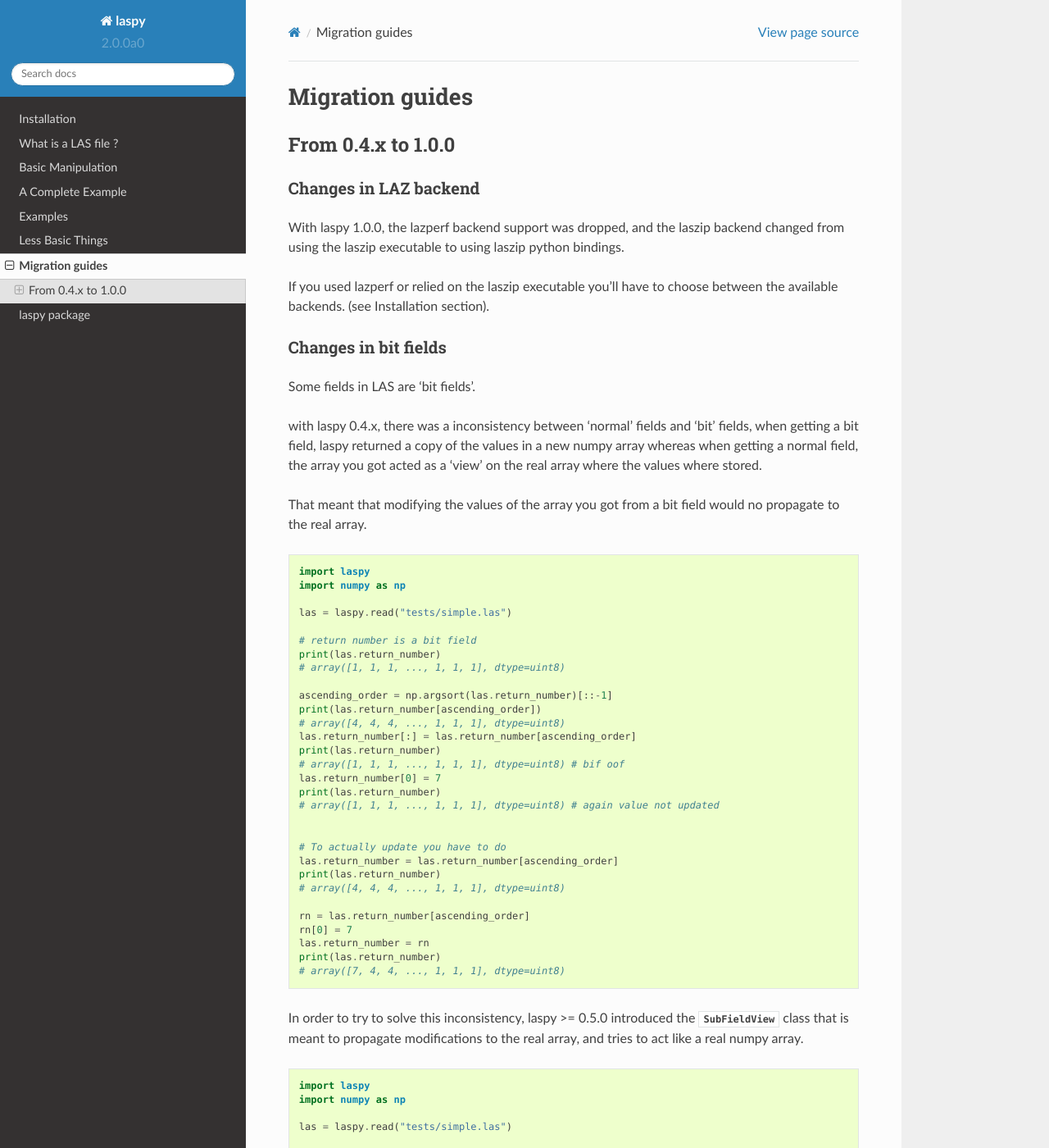
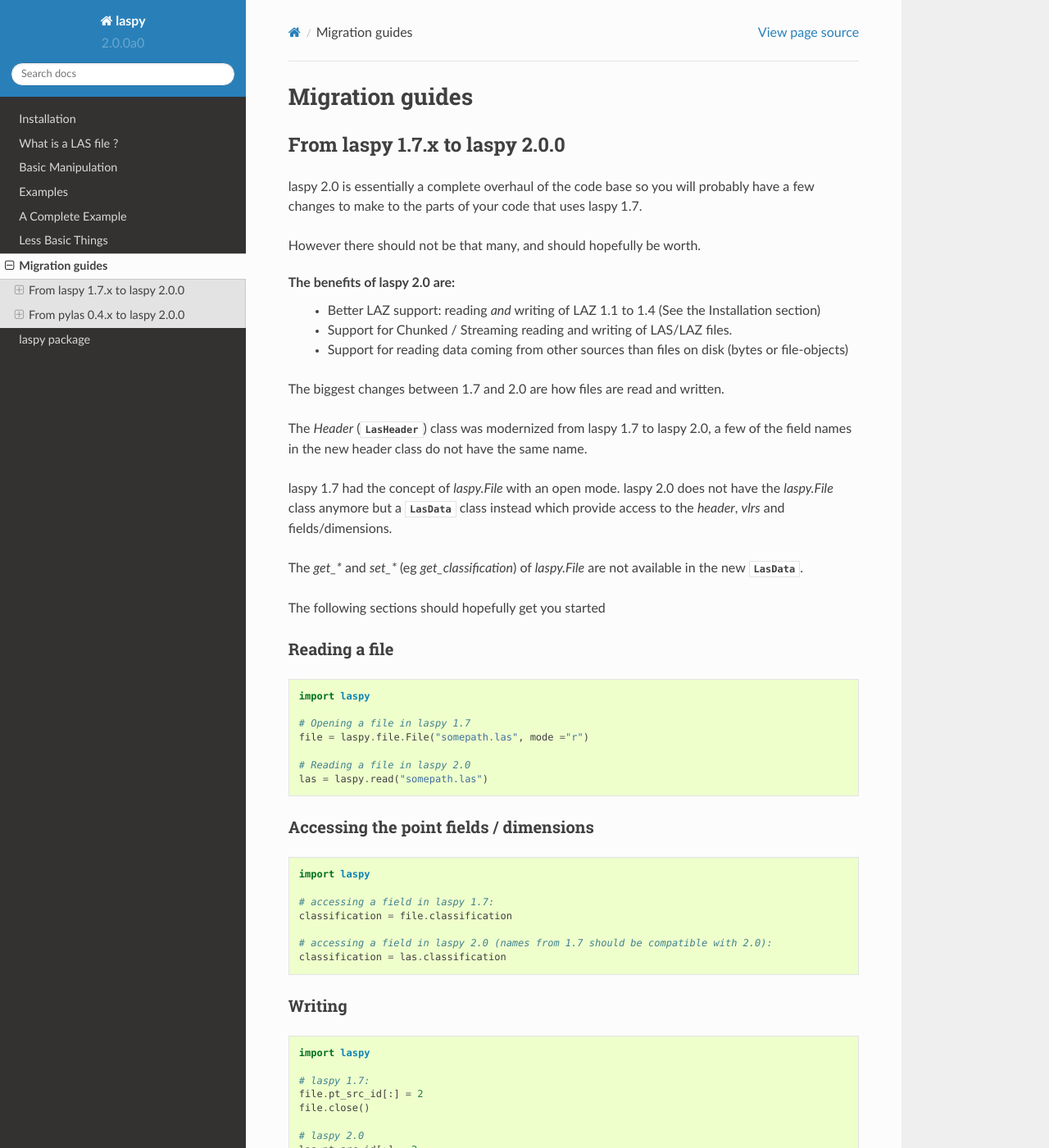
Before and after one commit to laspy/laspy, a Sphinx documentation site: the page built from docs/migration.rst, in a window 1280 px wide and 1400 px high. Shown: the whole window at 82% size. Built offline with Sphinx 7.4.7 and the Read the Docs theme 2.0.0, drawn with Linux system fonts in a browser that asks for light colours; some of the changed text lies outside the part shown.

Commit message:
Add a migration doc

```diff
--- a/docs/index.rst
+++ b/docs/index.rst
@@ -54,8 +54,8 @@
     installation
     intro
     basic
+    examples
     complete_tutorial
-    examples
     lessbasic
     migration
 
--- a/docs/migration.rst
+++ b/docs/migration.rst
@@ -1,13 +1,127 @@
 Migration guides
 ================
 
-From 0.4.x to 1.0.0
--------------------
+From laspy 1.7.x to laspy 2.0.0
+-------------------------------
+
+
+laspy 2.0 is essentially a complete overhaul of the code base so you will probably
+have a few changes to make to the parts of your code that uses laspy 1.7.
+
+However there should not be that many, and should hopefully be worth.
+
+The benefits of laspy 2.0 are:
+ - Better LAZ support: reading *and* writing of LAZ 1.1 to 1.4 (See the Installation section)
+ - Support for Chunked / Streaming reading and writing of LAS/LAZ files.
+ - Support for reading data coming from other sources than files on disk (bytes or file-objects)
+
+
+The biggest changes between 1.7 and 2.0 are how files are read and written.
+
+The `Header` (:class:`.LasHeader`) class was modernized from laspy 1.7 to laspy 2.0,
+a few of the field names in the new header class do not have the same name.
+
+laspy 1.7 had the concept of `laspy.File` with an open mode.
+laspy 2.0 does not have the `laspy.File` class anymore but a :class:`.LasData`
+class instead which provide access to the `header`, `vlrs` and fields/dimensions.
+
+The `get_*` and `set_*` (eg `get_classification`) of `laspy.File` are not available in the new  :class:`.LasData`.
+
+
+The following sections should hopefully get you started
+
+Reading a file
+______________
+
+.. code-block:: python
+
+    import laspy
+
+    # Opening a file in laspy 1.7
+    file = laspy.file.File("somepath.las", mode ="r")
+
+    # Reading a file in laspy 2.0
+    las = laspy.read("somepath.las")
+
+
+Accessing the point fields / dimensions
+_______________________________________
+
+.. code-block:: python
+
+     import laspy
+
+     # accessing a field in laspy 1.7:
+     classification = file.classification
+
+     # accessing a field in laspy 2.0 (names from 1.7 should be compatible with 2.0):
+     classification = las.classification
+
+
+Writing
+_______
+
+.. code-block:: python
+
+    import laspy
+
+    # laspy 1.7:
+    file.pt_src_id[:] = 2
+    file.close()
+
+    # laspy 2.0
+    las.pt_src_id[:] = 2
+    las.write("somepath.laz")
+
+
+Creating a file
+_______________
+
+.. code-block:: python
+
+    import laspy
+
+    # laspy 1.7
+    new_file = laspy.file.File("new_path.las", header=file.header, mode="w")
+    new_file.X = ...
+    new_file.Y = ...
+    ...
+    new_file.close()
+
+    # laspy 2.0
+    new_las = laspy.LasData(las.header)
+    new_las.X = ...
+    new_las.Y = ...
+    ...
+    new_las.write("new_las.las")
+
+    # if you do not have an existing header:
+    new_las = laspy.create(file_version="1.2", point_format=3)
+    new_las.X = ...
+    new_las.Y = ...
+    ...
+    new_las.write("new_las.las")
+
+    # or
+    new_header = laspy.LasHeader(version="1.2", point_format=3)
+    new_las = laspy.LasData(las.header)
+    new_las.X = ...
+    new_las.Y = ...
+    ...
+    new_las.write("new_las.las")
+
+
+
+
+From pylas 0.4.x to laspy 2.0.0
+-------------------------------
+
+laspy 2.0 is essentially pylas, so the core of the library is the same.
 
 Changes in LAZ backend
 ______________________
 
-With laspy 1.0.0, the lazperf backend
+With laspy 2.0.0, the lazperf backend
 support was dropped, and the laszip backend
 changed from using the laszip executable
 to using laszip python bindings.
```
Also changed, not shown: docs/examples.rst (+15 -6 lines).
